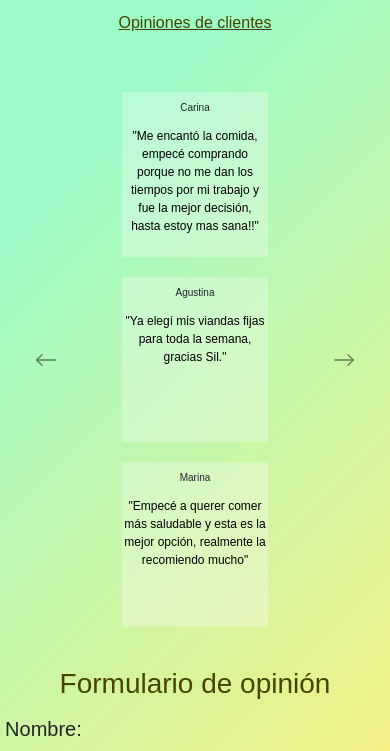
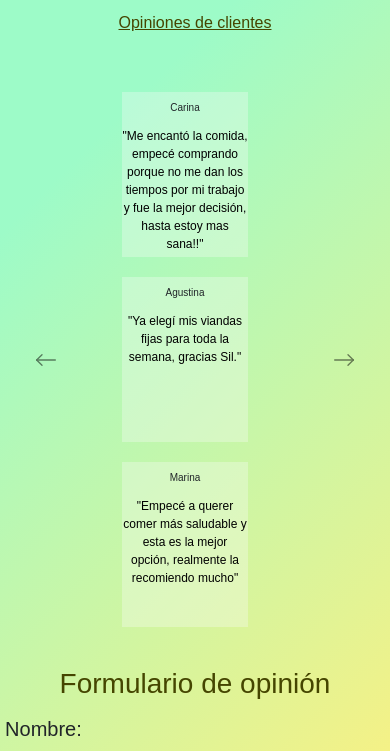
Before and after one commit to lmelero99/ProyectoCoder, a website: page pages/opiniones.html in a window 390 px wide. Shown: the part 87-838 px from the top of the page. Drawn offline with nearby package versions, Linux system fonts and the light colour scheme; a web font is replaced by a local one.

Commit message:
itejiortjhirot

```diff
--- a/scss/styles.scss
+++ b/scss/styles.scss
@@ -1662,7 +1662,7 @@ form {
                 align-items: center;
                 align-content: center;
                 padding: 0 10px 0 10px;
-                margin: 0 20px 0 20px;
+                margin: 0 50px 0 30px;
 
                 .carousel-item {
                     width: 120%;
@@ -1708,6 +1708,7 @@ form {
 
     .caja {
         width: 150px;
+        height: 200px;
         display: flex;
         flex-direction: column;
         align-items: center;
```
Also changed, not shown: css/styles.css.
